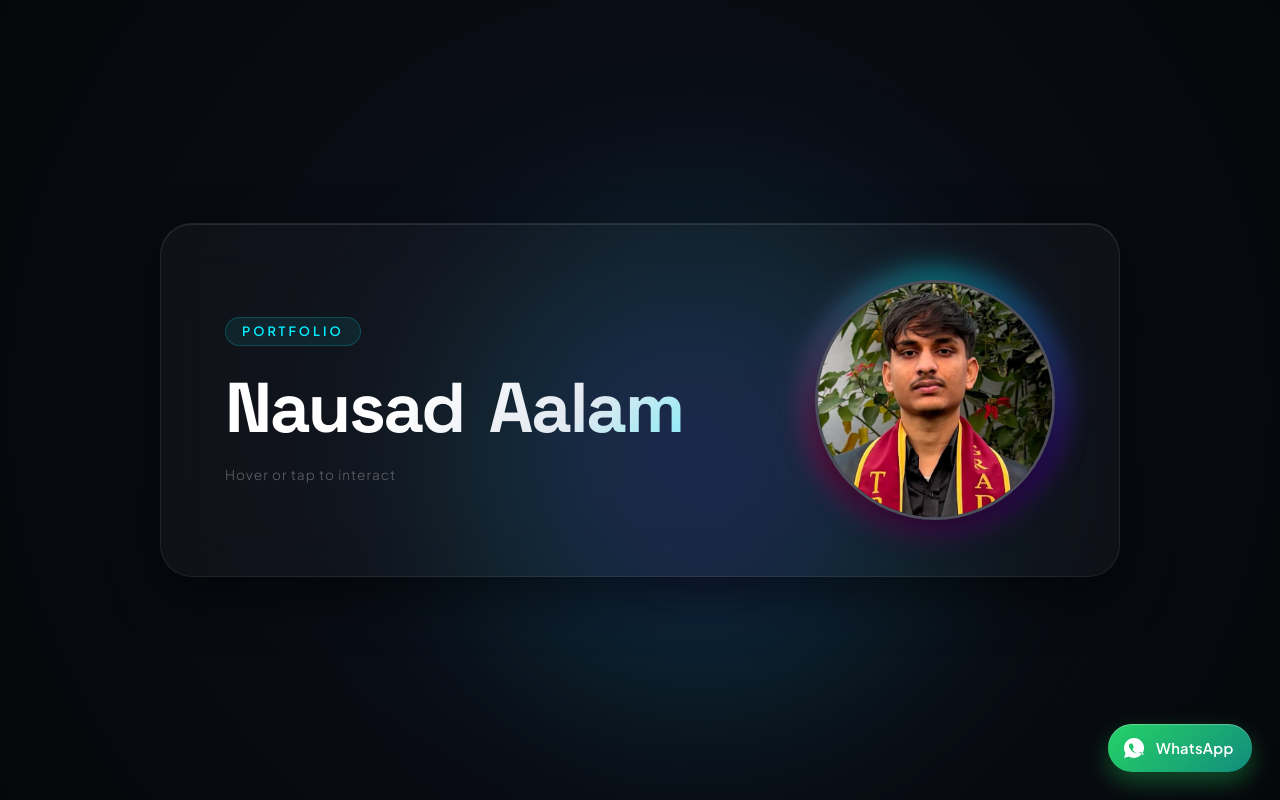
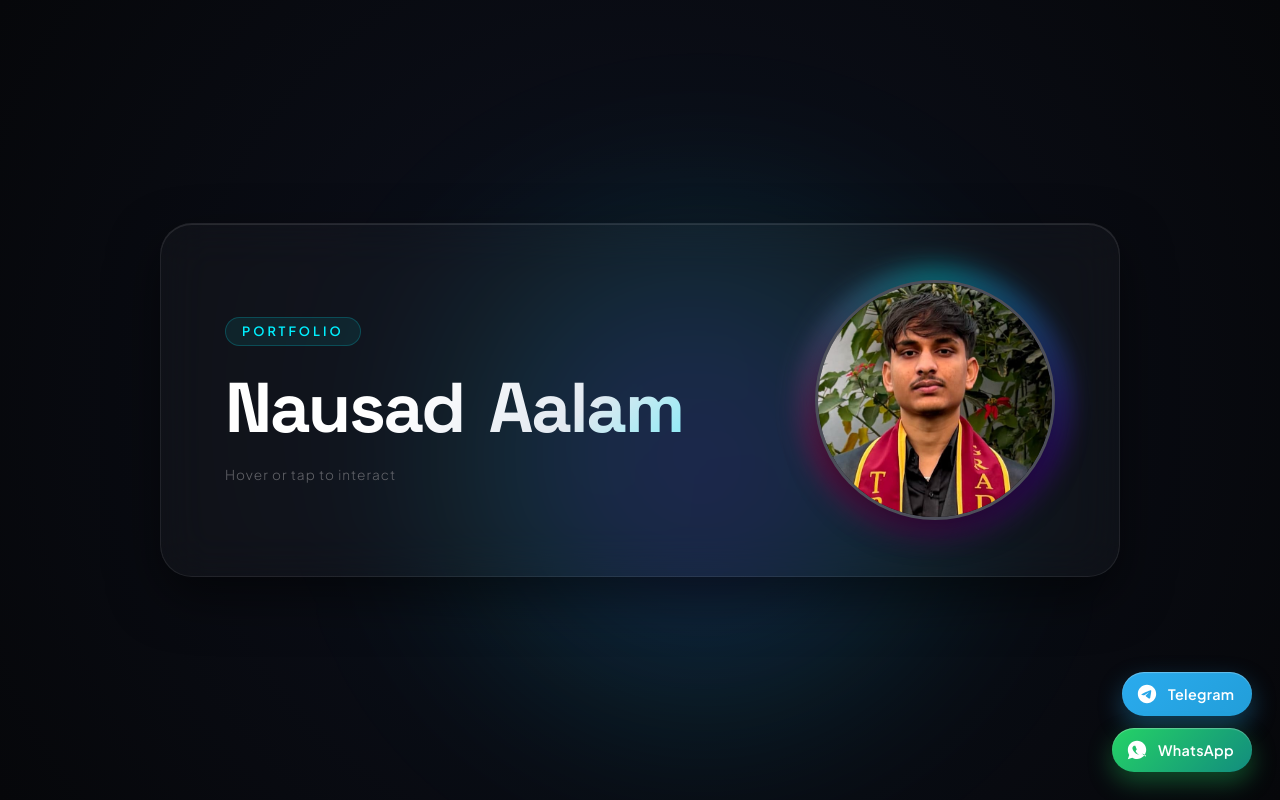
Before and after one commit to abdulhadinp/Nausadaalam, a plain HTML site: page index.html in a window 1280 px wide. Drawn offline with Linux system fonts and the light colour scheme.

Commit message:
Add Telegram floating action button above WhatsApp

```diff
--- a/index.html
+++ b/index.html
@@ -42,18 +42,34 @@
     </div>
   </main>
 
-  <!-- Floating WhatsApp Button -->
+  <!-- Floating Contact Buttons (Bottom Right) -->
+  <div class="floating-actions">
+    <!-- Telegram Link (Above WhatsApp) -->
+    <a href="http://t.me/Na0241"
+       class="contact-btn telegram-btn"
+       target="_blank"
+       rel="noopener noreferrer"
+       aria-label="Chat on Telegram"
+       title="Chat with Nausad on Telegram">
+      <svg class="contact-icon" viewBox="0 0 24 24" fill="currentColor">
+        <path d="M12 2C6.48 2 2 6.48 2 12s4.48 10 10 10 10-4.48 10-10S17.52 2 12 2zm4.64 6.8c-.15 1.58-.8 5.42-1.13 7.19-.14.75-.42 1-.68 1.03-.58.05-1.02-.38-1.58-.75-.88-.58-1.38-.94-2.23-1.5-.99-.65-.35-1.01.22-1.59.15-.15 2.71-2.48 2.76-2.69a.2.2 0 00-.05-.18c-.06-.05-.14-.03-.21-.02-.09.02-1.49.95-4.22 2.79-.4.27-.76.41-1.08.4-.36-.01-1.04-.2-1.55-.37-.63-.2-1.12-.31-1.08-.66.02-.18.27-.36.74-.55 2.92-1.27 4.86-2.11 5.83-2.51 2.78-1.16 3.35-1.36 3.73-1.36.08 0 .27.02.39.12.1.08.13.19.14.27-.01.06.01.24 0 .38z"/>
+      </svg>
+      <span class="contact-label">Telegram</span>
+    </a>
+
+    <!-- WhatsApp Link -->
     <a href="https://wa.me/9779816732482"
-     class="whatsapp-btn"
+       class="contact-btn whatsapp-btn"
        target="_blank"
        rel="noopener noreferrer"
        aria-label="Chat on WhatsApp"
        title="Chat with Nausad on WhatsApp">
-    <svg class="whatsapp-icon" viewBox="0 0 24 24" fill="currentColor">
+      <svg class="contact-icon" viewBox="0 0 24 24" fill="currentColor">
         <path d="M12.031 2C6.495 2 2 6.496 2 12.031c0 1.954.558 3.784 1.523 5.334L2 22l4.821-1.503c1.478.877 3.208 1.385 5.21 1.385 5.536 0 10.031-4.496 10.031-10.031C22.062 6.496 17.567 2 12.031 2zm5.836 14.199c-.244.686-1.42 1.312-1.956 1.365-.516.052-1.19.074-3.419-.848-2.617-1.083-4.298-3.774-4.428-3.947-.13-.173-1.058-1.41-1.058-2.689 0-1.279.667-1.91 1.002-2.235.335-.325.731-.407.975-.407.243 0 .487.002.7.012.224.01.524-.085.82 0.627.306.732 1.042 2.545 1.134 2.731.091.186.152.404.03.647-.122.243-.183.395-.365.608-.183.213-.385.476-.55.639-.182.18-.373.376-.16.741.213.365.947 1.564 2.032 2.531 1.397 1.244 2.574 1.63 2.94 1.813.365.183.578.152.791-.092.213-.243.913-1.065 1.157-1.431.244-.366.487-.305.82-.183.335.122 2.129 1.004 2.494 1.187.365.183.608.274.7.426.091.152.091.882-.153 1.568z"/>
       </svg>
-    <span class="whatsapp-label">WhatsApp</span>
+      <span class="contact-label">WhatsApp</span>
     </a>
+  </div>
 
   <!-- Interactive Line Following Cursor -->
   <canvas id="cursor-trail"></canvas>
--- a/style.css
+++ b/style.css
@@ -404,40 +404,41 @@ html, body {
 }
 
 /* =========================================================
-   3. FLOATING WHATSAPP BUTTON (BOTTOM RIGHT)
+   3. FLOATING CONTACT ACTIONS (BOTTOM RIGHT: TELEGRAM & WHATSAPP)
    ========================================================= */
-.whatsapp-btn {
+.floating-actions {
   position: fixed;
   bottom: 28px;
   right: 28px;
   z-index: 100;
   display: flex;
+  flex-direction: column;
+  align-items: flex-end;
+  gap: 12px;
+}
+
+.contact-btn {
+  display: flex;
   align-items: center;
   gap: 10px;
-  padding: 12px 18px 12px 14px;
-  background: linear-gradient(135deg, #25D366 0%, #128C7E 100%);
+  padding: 11px 18px 11px 14px;
   color: #ffffff;
   text-decoration: none;
   border-radius: 999px;
-  box-shadow:
-    0 10px 25px rgba(37, 211, 102, 0.35),
-    0 2px 6px rgba(0, 0, 0, 0.4),
-    inset 0 1px 1px rgba(255, 255, 255, 0.3);
   font-family: var(--font-body);
-  font-size: 0.92rem;
+  font-size: 0.9rem;
   font-weight: 600;
   letter-spacing: 0.3px;
   cursor: pointer;
   opacity: 0;
   transform: translateY(20px) scale(0.9);
   /* Reveal right after the loader finishes */
-  animation: whatsappReveal 0.6s cubic-bezier(0.16, 1, 0.3, 1) 1.3s forwards;
+  animation: actionsReveal 0.6s cubic-bezier(0.16, 1, 0.3, 1) forwards;
   transition: transform 0.3s cubic-bezier(0.34, 1.56, 0.64, 1),
-              box-shadow 0.3s ease,
-              background 0.3s ease;
+              box-shadow 0.3s ease;
 }
 
-@keyframes whatsappReveal {
+@keyframes actionsReveal {
   0% {
     opacity: 0;
     transform: translateY(20px) scale(0.9);
@@ -448,45 +449,75 @@ html, body {
   }
 }
 
-.whatsapp-icon {
-  width: 24px;
-  height: 24px;
+/* Telegram Button (Directly above WhatsApp) */
+.telegram-btn {
+  background: linear-gradient(135deg, #2AABEE 0%, #229ED9 100%);
+  box-shadow:
+    0 10px 25px rgba(42, 171, 238, 0.35),
+    0 2px 6px rgba(0, 0, 0, 0.4),
+    inset 0 1px 1px rgba(255, 255, 255, 0.3);
+  animation-delay: 1.25s;
+}
+
+.telegram-btn:hover {
+  transform: translateY(-4px) scale(1.05);
+  box-shadow:
+    0 14px 32px rgba(42, 171, 238, 0.55),
+    0 0 22px rgba(42, 171, 238, 0.45),
+    inset 0 1px 1px rgba(255, 255, 255, 0.4);
+}
+
+/* WhatsApp Button */
+.whatsapp-btn {
+  background: linear-gradient(135deg, #25D366 0%, #128C7E 100%);
+  box-shadow:
+    0 10px 25px rgba(37, 211, 102, 0.35),
+    0 2px 6px rgba(0, 0, 0, 0.4),
+    inset 0 1px 1px rgba(255, 255, 255, 0.3);
+  animation-delay: 1.35s;
+}
+
+.whatsapp-btn:hover {
+  transform: translateY(-4px) scale(1.05);
+  box-shadow:
+    0 14px 32px rgba(37, 211, 102, 0.55),
+    0 0 22px rgba(37, 211, 102, 0.45),
+    inset 0 1px 1px rgba(255, 255, 255, 0.4);
+}
+
+.contact-icon {
+  width: 22px;
+  height: 22px;
   flex-shrink: 0;
   transition: transform 0.3s ease;
 }
 
-.whatsapp-label {
+.contact-label {
   white-space: nowrap;
 }
 
-/* Interactive Hover & Tap states */
-.whatsapp-btn:hover {
-  transform: translateY(-4px) scale(1.05);
-  box-shadow:
-    0 14px 32px rgba(37, 211, 102, 0.5),
-    0 0 20px rgba(37, 211, 102, 0.4),
-    inset 0 1px 1px rgba(255, 255, 255, 0.4);
-}
-
-.whatsapp-btn:hover .whatsapp-icon {
+.contact-btn:hover .contact-icon {
   transform: rotate(-8deg) scale(1.1);
 }
 
-.whatsapp-btn:active {
+.contact-btn:active {
   transform: translateY(-1px) scale(0.98);
-  box-shadow: 0 6px 16px rgba(37, 211, 102, 0.3);
+  box-shadow: 0 6px 16px rgba(0, 0, 0, 0.4);
 }
 
 @media (max-width: 640px) {
-  .whatsapp-btn {
+  .floating-actions {
     bottom: 20px;
     right: 20px;
+    gap: 10px;
+  }
+  .contact-btn {
     padding: 10px 14px 10px 12px;
     font-size: 0.85rem;
   }
-  .whatsapp-icon {
-    width: 22px;
-    height: 22px;
+  .contact-icon {
+    width: 20px;
+    height: 20px;
   }
 }
 
```
Lines whose indentation alone changed are shown as unchanged.
